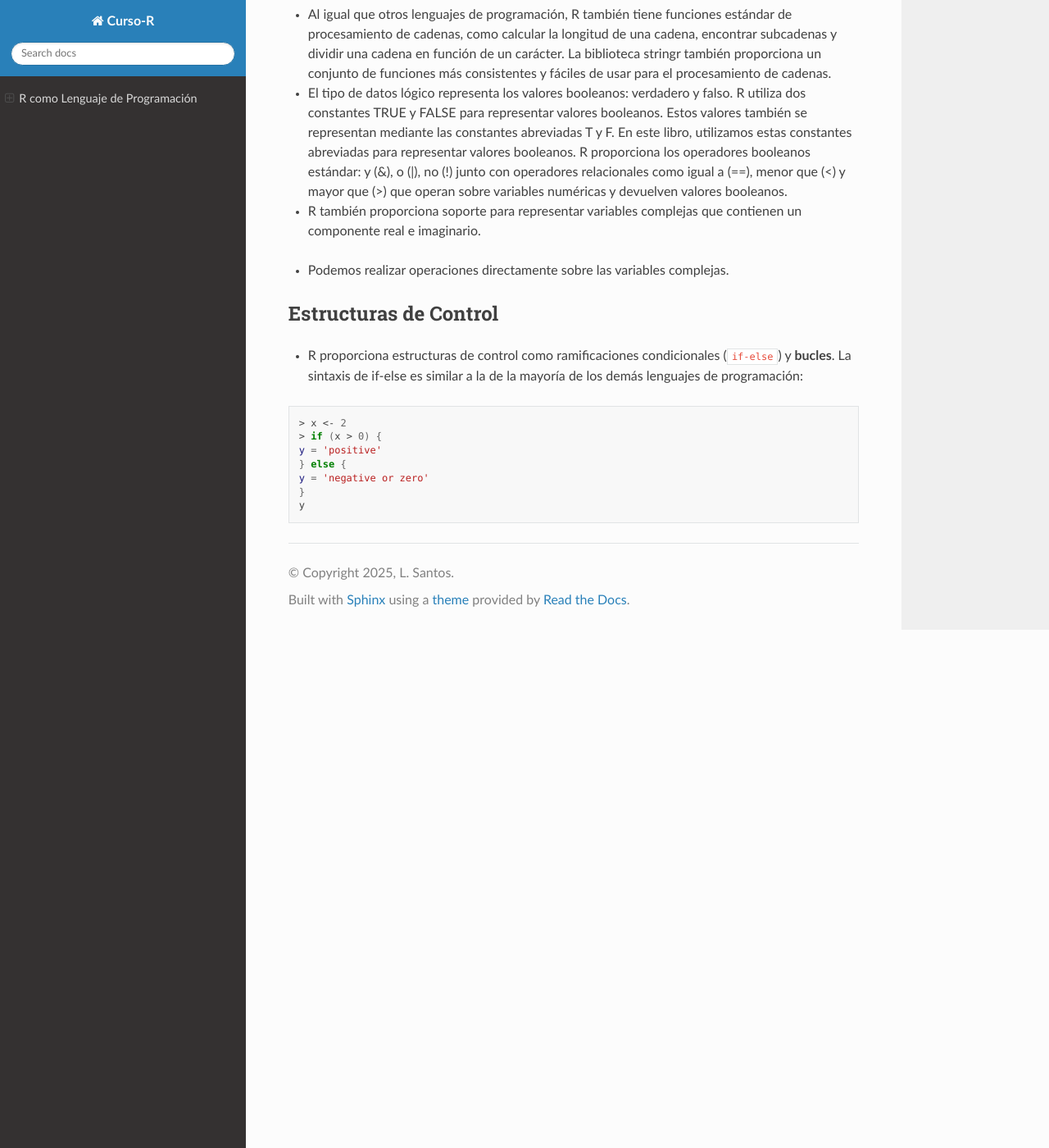
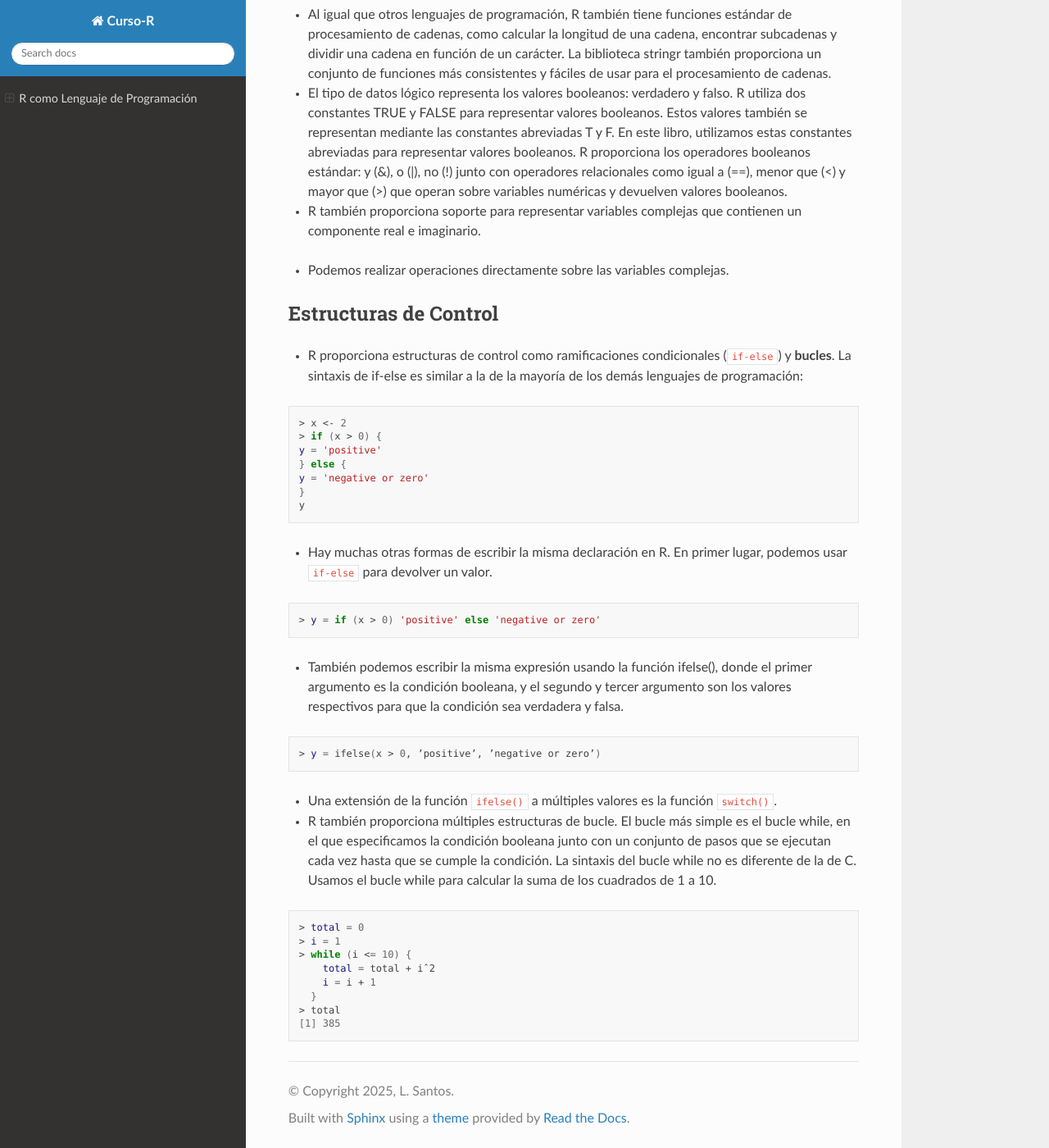
Before and after one commit to matecom57/santosg57-curso-r, a Sphinx documentation site: the page built from docs/source/Clase-03/clase-03.rst, in a window 1280 px wide and 1400 px high, scrolled down 4183 px. Shown: the whole window at 82% size. Built offline with Sphinx 7.4.7 and the Read the Docs theme 3.1.0, drawn with Linux system fonts in a browser that asks for light colours.

Commit message:
Test comité

```diff
--- a/docs/source/Clase-03/clase-03.rst
+++ b/docs/source/Clase-03/clase-03.rst
@@ -208,3 +208,31 @@ Estructuras de Control
    y = 'negative or zero'
    }
    y
+
+
+* Hay muchas otras formas de escribir la misma declaración en R. En primer lugar, podemos usar ``if-else`` para devolver un valor.
+
+.. code:: Bash
+
+   > y = if (x > 0) 'positive' else 'negative or zero'
+
+* También podemos escribir la misma expresión usando la función ifelse(), donde el primer argumento es la condición booleana, y el segundo y tercer argumento son los valores respectivos para que la condición sea verdadera y falsa.
+
+.. code:: Bash
+
+   > y = ifelse(x > 0, ’positive’, ’negative or zero’)
+
+* Una extensión de la función ``ifelse()`` a múltiples valores es la función ``switch()``.
+
+* R también proporciona múltiples estructuras de bucle. El bucle más simple es el bucle while, en el que especificamos la condición booleana junto con un conjunto de pasos que se ejecutan cada vez hasta que se cumple la condición. La sintaxis del bucle while no es diferente de la de C. Usamos el bucle while para calcular la suma de los cuadrados de 1 a 10.
+
+.. code:: Bash
+
+   > total = 0
+   > i = 1
+   > while (i <= 10) {
+       total = total + iˆ2
+       i = i + 1
+     }
+   > total
+   [1] 385
```
